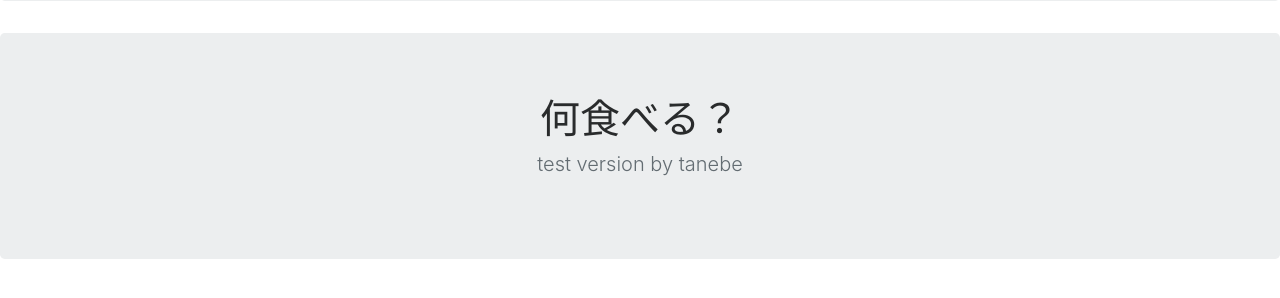
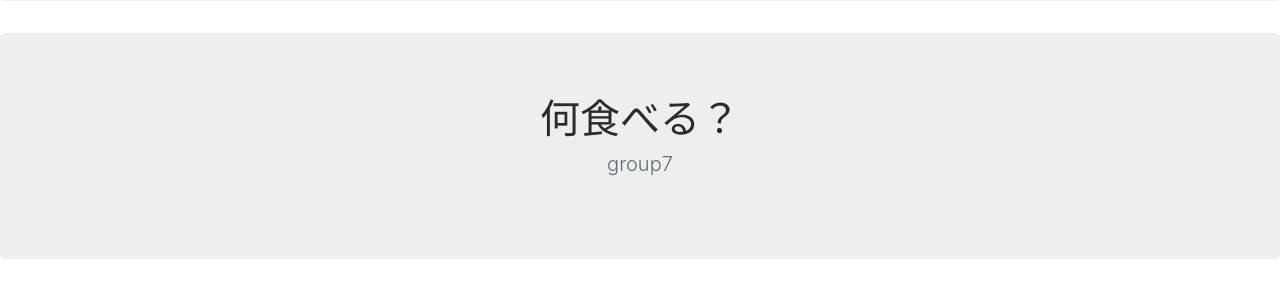
Before and after one commit to naopen/KISL-A-group7, a Flask app: template templates/results.html in a window 1280 px wide. Shown: the part 257-555 px from the top of the page. Run offline with Flask 2, Linux system fonts and the light colour scheme; the template is opened without the code that fills it, so the values that code supplies are empty; some libraries are stand-ins or nearby versions.

Commit message:
Update results.html

```diff
--- a/templates/results.html
+++ b/templates/results.html
@@ -23,7 +23,7 @@
             <div class="col-sm-4 py-4">
               <h4 class="text-white">Contact</h4>
               <p>
-                <a href="/home.html" class="btn btn-secondary">検索画面に戻る</a>
+                <a href="/home.html" class="btn btn-outline-secondary">検索画面に戻る</a>
               </p>
             </div>
           </div>
@@ -93,7 +93,7 @@
     <section class="jumbotron text-center">
         <div class="container">
           <h1 class="jumbotron-heading">何食べる？</h1>
-          <p class="lead text-muted">test version by tanebe</p>
+          <p class="lead text-muted">group7</p>
         </div>
     </section>
     <!-- フッター部分 -->
```
